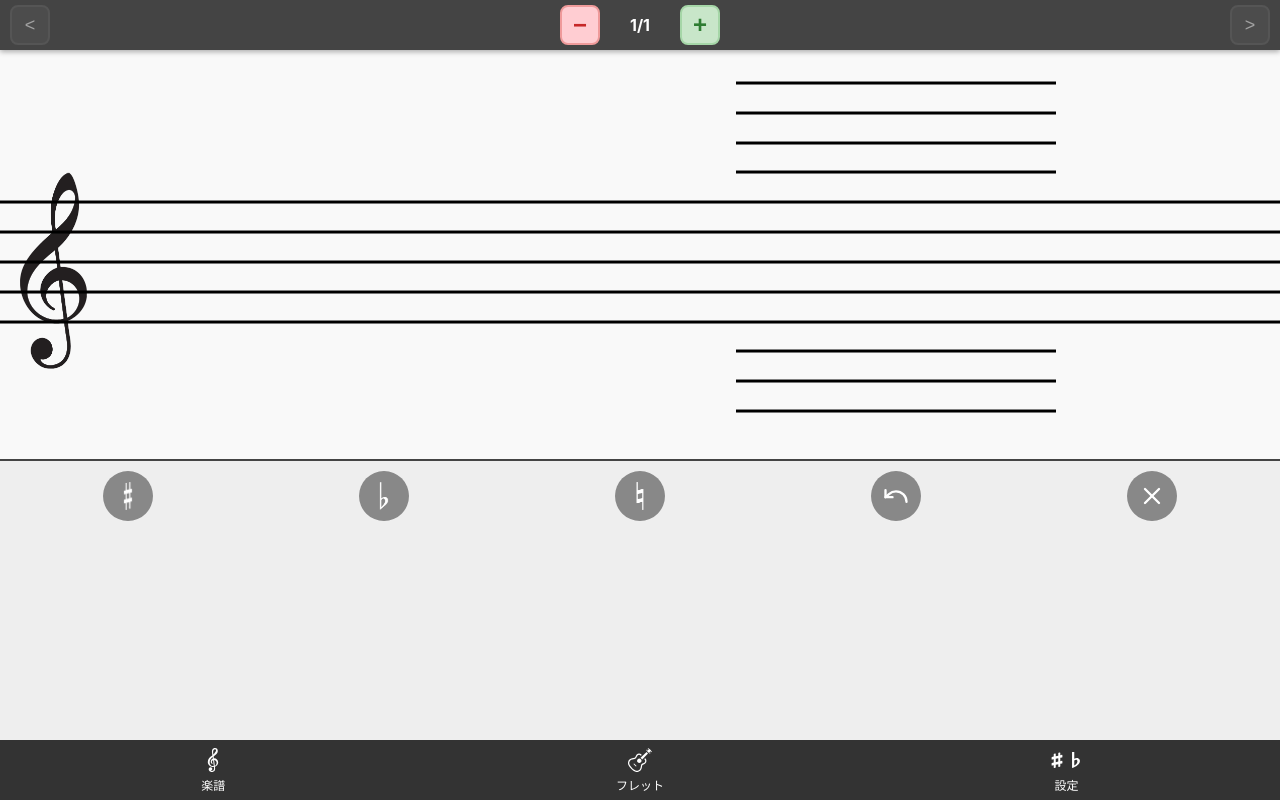
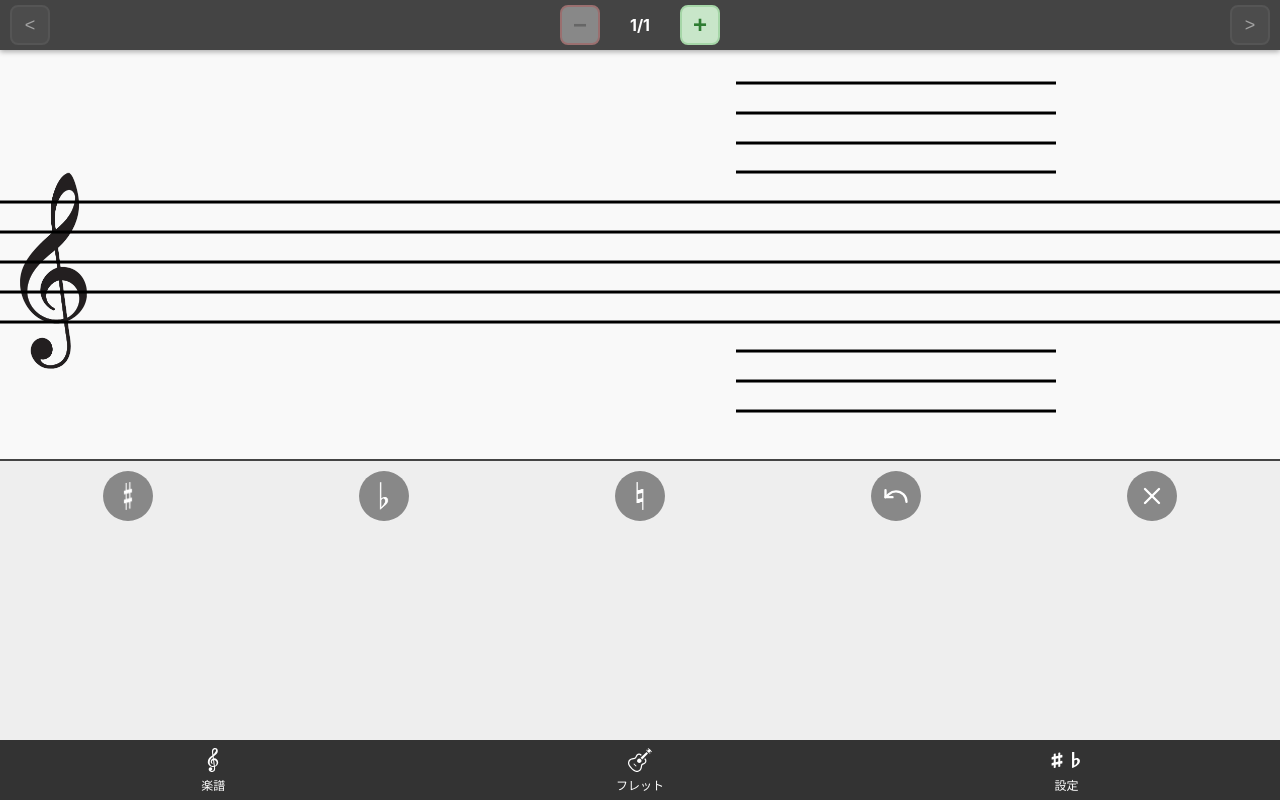
Before and after one commit to kk08321/fret-checker, a React (Vite) app: page / in a window 1280 px wide. Built offline with nearby package versions, Linux system fonts and the light colour scheme.

Commit message:
小節削除時の確認ダイアログを追加

```diff
--- a/src/components/MeasureBar.tsx
+++ b/src/components/MeasureBar.tsx
@@ -37,7 +37,9 @@ export const MeasureBar = ({
   const handleDeleteClick = (e: React.MouseEvent | React.TouchEvent) => {
     e.preventDefault();
     e.stopPropagation();
-    onDeleteMeasure();
+    if (window.confirm('この小節を削除してもよろしいですか？')) {
+      onDeleteMeasure();
+    }
   };
 
   return (
@@ -106,28 +108,30 @@ export const MeasureBar = ({
         <button
           onClick={handleDeleteClick}
           onTouchEnd={handleDeleteClick}
+          disabled={totalMeasures <= 1}
           css={css`
             width: 40px;
             height: 40px;
             border-radius: 8px;
             border: 2px solid #ef9a9a;
-            background-color: #ffcdd2;
-            color: #c62828;
+            background-color: ${totalMeasures <= 1 ? '#ccc' : '#ffcdd2'};
+            color: ${totalMeasures <= 1 ? '#888' : '#c62828'};
             font-size: 24px;
             font-weight: bold;
-            cursor: pointer;
+            cursor: ${totalMeasures <= 1 ? 'not-allowed' : 'pointer'};
             display: flex;
             align-items: center;
             justify-content: center;
             transition: all 0.2s;
             box-sizing: border-box;
+            opacity: ${totalMeasures <= 1 ? 0.5 : 1};
 
-            &:hover {
+            &:hover:not(:disabled) {
               background-color: #ef9a9a;
               transform: scale(1.05);
             }
 
-            &:active {
+            &:active:not(:disabled) {
               transform: scale(0.95);
             }
           `}
```
